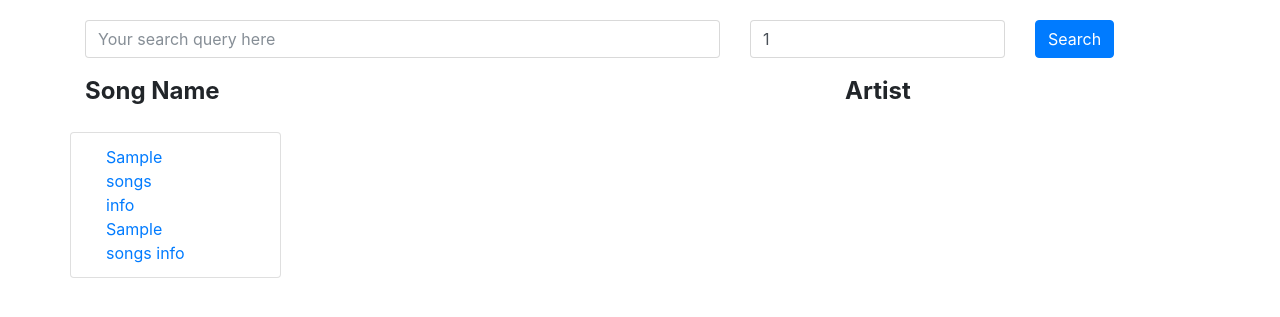
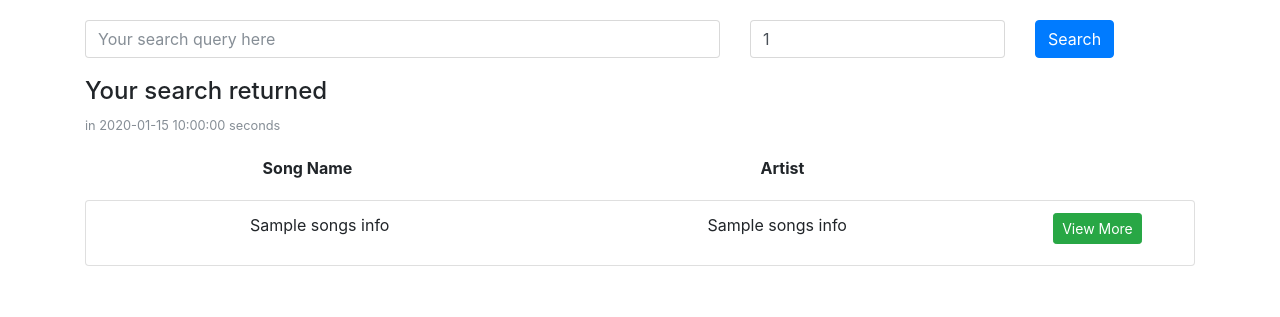
Before and after one commit to Genius1237/VectorSpaceModel, a Flask app: template src/templates/search.html in a window 1280 px wide. Shown: the top 317 px of the page. Run offline with Flask 2, Linux system fonts and the light colour scheme; the template is opened without the code that fills it: most values are stand-ins (such as "Sample title", 1, 10 or a date in 2020); parts of the project's set-up code (start-up, migrations or seed data) failed here and were passed over; some libraries are stand-ins or nearby versions.

Commit message:
Working implementation

```diff
--- a/src/server.py
+++ b/src/server.py
@@ -5,30 +5,33 @@ from vectorspace import VectorSpaceModel
 import string_processing
 import sqlalchemy
 import pandas
+import time
 
 app = Flask(__name__)
 
 @app.route('/')
 def index():
-	return render_template('index.html')
+	return render_template('index.html', process_time=process_time,
+		stats={'doc_count': stats[0], 'word_count': stats[1]})
 
 @app.route('/search')
 def search():
-	query = request.args.get('query', '')
-	size = request.args.get('size', '')
-	query = string_processing.process_0(query)
-	songs_info = getSongsInfo(m.getSimilarDocuments(query, size))
-	#songs_info = [(12, "hi", "nope")]
-	return render_template('search.html', query=query, size=size, songs_info=songs_info)
+	query = request.args.get('query')
+	size = request.args.get('size')
+	query1 = string_processing.process_0(query)
+
+	start_time = time.time()
+	songs_info = getSongsInfo(m.getSimilarDocuments(query1, int(size)))
+	end_time = time.time()
+
+	return render_template('search.html', query=query, size=size,
+		query_time=end_time - start_time, songs_info=songs_info)
 
 @app.route('/song')
 def song():
-	song_info = getSongInfo(request.args.get('song_id', ''))
-	# song_info = {
-	# 	'song': "waiting for the end",
-	# 	'artist': "Linkin Park",
-	# 	'lyrics': "No no no no no isajfljafdksjflano\n" * 100
-	# }
+	temp = request.args.get('song_id', '')
+	song_info = getSong(temp)
+	song_info['lyrics'] = song_info['lyrics'].replace('\n', '<br>')
 	return render_template('song.html', song_info=song_info)
 
 def getDocuments():
@@ -36,19 +39,19 @@ def getDocuments():
 	"""
 	engine = sqlalchemy.create_engine('sqlite:///../data/data.db')
 	conn = engine.connect()
-	pd = pandas.read_sql("select song_id,text from song_lyrics",conn)
+	pd = pandas.read_sql("select song_id,text from song_lyrics limit 5000",conn)
 	l = [(pd.iloc[i,0], pd.iloc[i,1]) for i in pd.index]
 	return l
 
 def getSongsInfo(song_ids):
-	""" List of tuples (song_id, song_name, artist)
+	""" List of tuples (song_id, song, artist)
 	"""
 	engine = sqlalchemy.create_engine('sqlite:///../data/data.db')
 	conn = engine.connect()
 	l =[]
 	for song_id in song_ids:
-		pd = pandas.read_sql("select song, artist, text from song_lyrics where song_id = %s",conn, params=[song_id])
-		l.append([(pd.iloc[i,0], pd.iloc[i,1], pd.iloc[i,2]) for i in pd.index])
+		pd = pandas.read_sql("select song_id, song, artist from song_lyrics where song_id = ?",conn, params=[song_id])
+		l.append((pd.iloc[0,0], pd.iloc[0,1], pd.iloc[0,2]))
 	return l
 
 def getSong(song_id):
@@ -60,7 +63,7 @@ def getSong(song_id):
 	}"""
 	engine = sqlalchemy.create_engine('sqlite:///../data/data.db')
 	conn = engine.connect()
-	pd = pandas.read_sql("select song, artist, text from song_lyrics where song_id = %s",conn, params=[song_id])
+	pd = pandas.read_sql("select song, artist, text from song_lyrics where song_id = ?",conn, params=[song_id])
 	d = {"song":pd.iloc[0,0], "artist":pd.iloc[0,1], "lyrics":pd.iloc[0,2]}
 	return d
 
@@ -69,4 +72,8 @@ d = getDocuments()
 dc = []
 for i in range(len(d)):
 	dc.append((d[i][0], string_processing.process_0(d[i][1])))
+start_time = time.time()
 m.processDocuments(dc)
+
+process_time = time.time() - start_time
+stats = m.getStats()
--- a/src/static/search.css
+++ b/src/static/search.css
@@ -1,3 +1,16 @@
 .row-top-space {
 	margin-top: 20px;
 }
+
+.row-bottom-space {
+	margin-bottom: 20px;
+}
+
+.align-center {
+	text-align: center;
+}
+
+form {
+	margin-top: 20px;
+	margin-bottom: 20px;
+}
--- a/src/static/song.css
+++ b/src/static/song.css
@@ -5,3 +5,7 @@
 .row-top-space {
 	margin-top: 20px;
 }
+
+.row-bottom-space {
+	margin-bottom: 20px;
+}
--- a/src/templates/index.html
+++ b/src/templates/index.html
@@ -23,6 +23,9 @@
 				</div>
 			</form>
 
+			<h5>Constructing the model took {{ process_time }} seconds</h5>
+			<h5>Document Count: {{ stats['doc_count'] }}</h5>
+			<h5>Word Count: {{ stats['word_count'] }}</h5>
 		</div>
 		<script src="https://code.jquery.com/jquery-3.2.1.min.js" integrity="sha256-hwg4gsxgFZhOsEEamdOYGBf13FyQuiTwlAQgxVSNgt4=" crossorigin="anonymous"></script>
 		<script src="https://cdnjs.cloudflare.com/ajax/libs/popper.js/1.11.0/umd/popper.min.js" integrity="sha384-b/U6ypiBEHpOf/4+1nzFpr53nxSS+GLCkfwBdFNTxtclqqenISfwAzpKaMNFNmj4" crossorigin="anonymous"></script>
--- a/src/templates/search.html
+++ b/src/templates/search.html
@@ -23,25 +23,33 @@
 				</div>
 			</form>
 
+			<h4>Your search returned</h4>
+			<small class="text-muted">in {{ query_time }} seconds</small>
+
+			<div class="row row-top-space row-bottom-space justify-content-left">
+				<div class="col-5 align-center">
+					<strong>Song Name</strong>
+				</div>
+				<div class="col-5 align-center">
+					<strong>Artist</strong>
+				</div>
+			</div>
 			<div class="list-group" id="results-list">
-				<div class="row row-top-space">
-					<div class="col-8">
-						<h4><strong>Song Name</strong></h4>
-					</div>
-					<div class="col-4">
-						<h4><strong>Artist</strong></h4>
-					</div>
-				</div>
 				{% for i in songs_info %}
-					<div class="row row-top-space">
-						<a href="/song?id={{ i[0] }}" class="list-group-item">
-							<div class="col-4">
-								{{ i[1] }}
+					<div class="list-group-item">
+						<div class="row">
+							<div class="col-5 align-center">
+									<p>{{ i[1] }}</p>
 							</div>
-							<div class="col-8">
-								{{ i[2] }}
+							<div class="col-5 align-center">
+									<p>{{ i[2] }}</p>
 							</div>
-						</a>
+							<div class="col-2 align-center">
+								<a href="/song?song_id={{ i[0] }}" class="btn btn-success btn-sm">
+									View More
+								</a>
+							</div>
+						</div>
 					</div>
 				{% endfor %}
 			</div>
@@ -49,7 +57,6 @@
 		<script src="https://code.jquery.com/jquery-3.2.1.min.js" integrity="sha256-hwg4gsxgFZhOsEEamdOYGBf13FyQuiTwlAQgxVSNgt4=" crossorigin="anonymous"></script>
 		<script src="https://cdnjs.cloudflare.com/ajax/libs/popper.js/1.11.0/umd/popper.min.js" integrity="sha384-b/U6ypiBEHpOf/4+1nzFpr53nxSS+GLCkfwBdFNTxtclqqenISfwAzpKaMNFNmj4" crossorigin="anonymous"></script>
 		<script src="https://maxcdn.bootstrapcdn.com/bootstrap/4.0.0-beta/js/bootstrap.min.js" integrity="sha384-h0AbiXch4ZDo7tp9hKZ4TsHbi047NrKGLO3SEJAg45jXxnGIfYzk4Si90RDIqNm1" crossorigin="anonymous"></script>
-		<script src="index.js"></script>
 	</body>
 
 </html>
--- a/src/vectorspace.py
+++ b/src/vectorspace.py
@@ -9,6 +9,9 @@ class VectorSpaceModel():
 		self.__ids=[]
 		self.__wordcount=0
 		self.__doccount=0
+
+	def getStats(self):
+		return (self.__doccount, self.__wordcount)
 
 	def processDocuments(self,documents): #document is a list of tuples - 1st element contains id, 2nd element contains document as a list of words
 		for document in documents:
```
Also changed, not shown: src/templates/song.html (+3 -4 lines).
